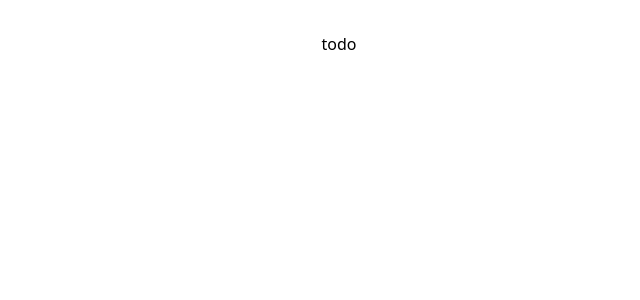
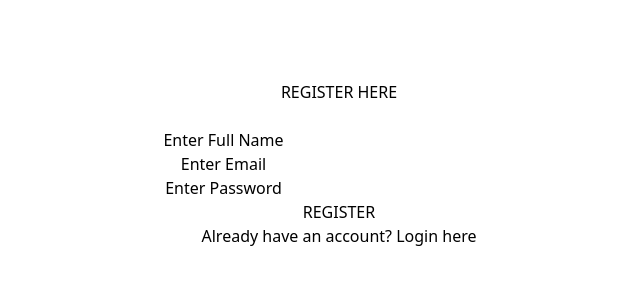
Before and after one commit to shoaibwaqar665/Clip-code, a React (Vite) app: page /signup in a window 1280 px wide. Shown: the top 300 px of the page, without its empty margins (301-941 px from the left). Built offline with nearby package versions, Linux system fonts and the light colour scheme.

Commit message:
singup file

```diff
--- a/src/components/SignUp.jsx
+++ b/src/components/SignUp.jsx
@@ -1,16 +1,100 @@
-import React from 'react'
-import { Link } from 'react-router-dom'
+import React, { useState } from 'react';
+import { Link } from 'react-router-dom';
+import { createUserWithEmailAndPassword } from 'firebase/auth';
+import { db, auth } from '../FirebaseConfig';
+import { addDoc, collection } from 'firebase/firestore';
 
-const SignUp = () => {
+const Signup = () => {
+	const [formData, setFormData] = useState({
+		fullName: '',
+		email: '',
+		password: '',
+	});
+	const [registrationError, setRegistrationError] = useState('');
+	const [isLoading, setIsLoading] = useState(false);
+
+	const handleInputChange = (e) => {
+		const { name, value } = e.target;
+		setFormData((prevData) => ({ ...prevData, [name]: value }));
+	};
+
+	const handleRegister = async (e) => {
+		e.preventDefault();
+		try {
+			setIsLoading(true);
+
+			const userCredential = await createUserWithEmailAndPassword(auth, formData.email, formData.password);
+			const user = userCredential.user;
+
+			// Store additional user information in the Firestore database
+			const usersCollection = collection(db, 'user');
+			await addDoc(usersCollection, {
+				Name: formData.fullName,
+				Email: formData.email,
+				// Do not store the password in the database for security reasons
+			});
+
+			// Clear input fields and errors after successful registration
+			setFormData({ fullName: '', email: '', password: '' });
+			setRegistrationError('');
+			setIsLoading(false);
+			// Redirect to another page if needed
+			// props.history.push('/login');
+		} catch (error) {
+			setRegistrationError(error.message);
+			setIsLoading(false);
+		}
+	};
+
 	return (
-		<div>
-			<Link to="/todo">
-				<button>
-					todo
+		<div className='container'>
+			<br />
+			<br />
+			<h2>REGISTER HERE</h2>
+			<br />
+			<form autoComplete="off" className='form-group' onSubmit={handleRegister}>
+				<label>Enter Full Name</label>
+				<input
+					type="text"
+					className='form-control'
+					name="fullName"
+					required
+					onChange={handleInputChange}
+					value={formData.fullName}
+				/>
+				<br />
+				<label>Enter Email</label>
+				<input
+					type="email"
+					className='form-control'
+					name="email"
+					required
+					onChange={handleInputChange}
+					value={formData.email}
+				/>
+				<br />
+				<label>Enter Password</label>
+				<input
+					type="password"
+					className='form-control'
+					name="password"
+					required
+					onChange={handleInputChange}
+					value={formData.password}
+				/>
+				<br />
+				<button type="submit" className='btn btn-success mybtn2' disabled={isLoading}>
+					{isLoading ? 'REGISTERING...' : 'REGISTER'}
 				</button>
-			</Link>
+			</form>
+			{registrationError && <div className='error-msg'>{registrationError}</div>}
+
+			<span>
+				Already have an account? Login
+				<Link to="/login"> here</Link>
+			</span>
 		</div>
-	)
-}
+	);
+};
 
-export default SignUp
+export default Signup;
```
